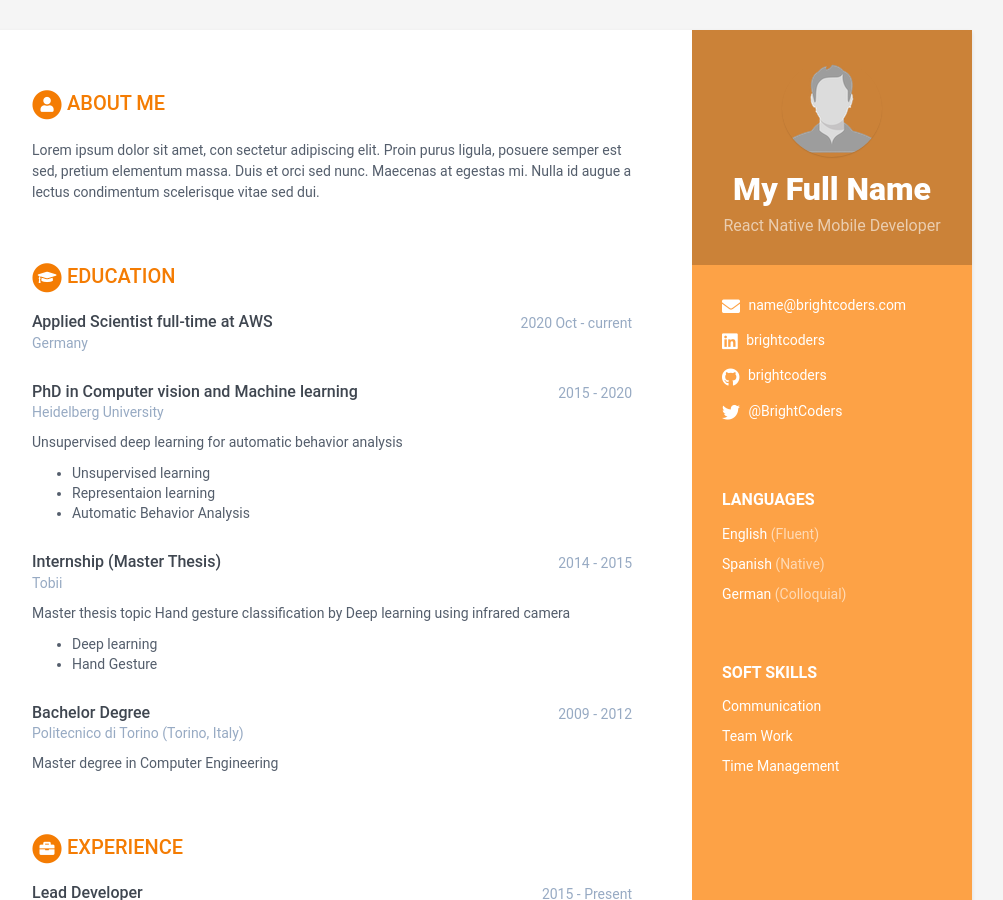
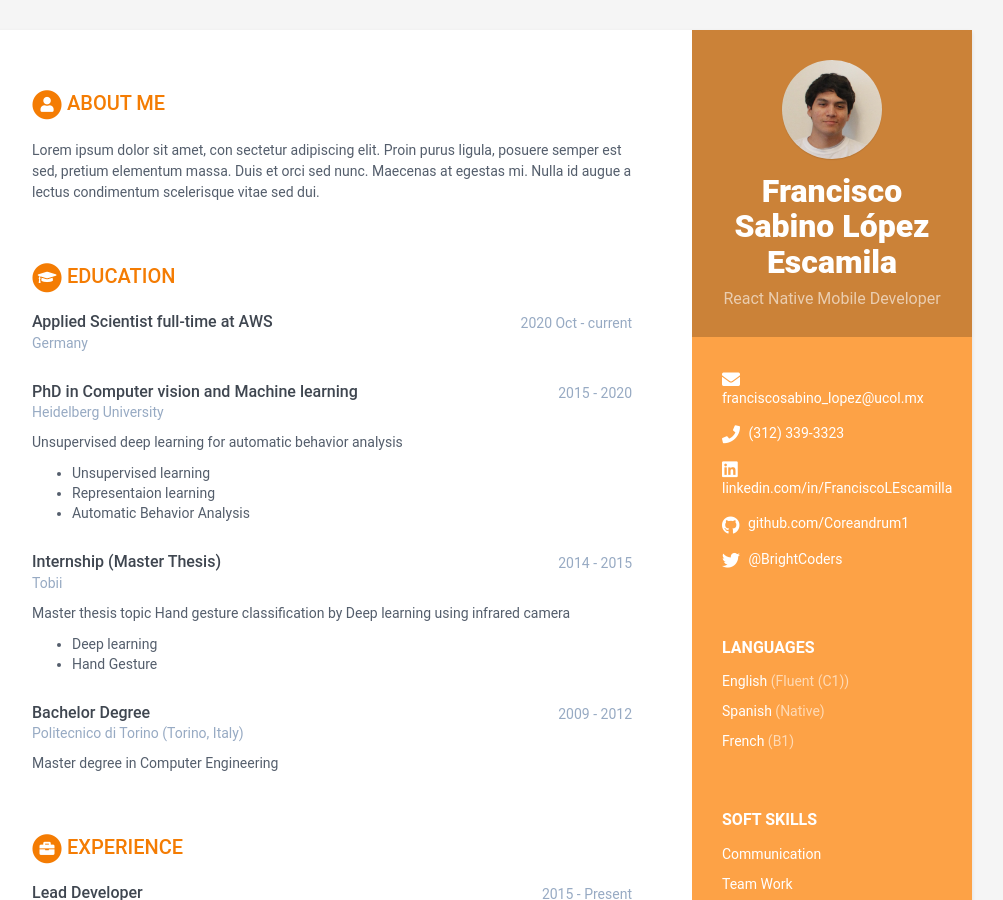
Before and after one commit to BC-MAR-21-RN/kata-resume-Coreandrum1, a Jekyll site: the page built from index.html, in a window 1280 px wide and 900 px high. Shown: the whole window, without its empty margins (168-1171 px from the left). Built offline with Jekyll 4.4.1, drawn with Linux system fonts in a browser that asks for light colours.

Commit message:
updated profile data

```diff
--- a/_data/data.yml
+++ b/_data/data.yml
@@ -7,16 +7,16 @@ sidebar:
   education: False # NO MODIFICAR
 
   # Profile information
-  name: My Full Name # Nombre completo
+  name: Francisco Sabino López Escamila # Nombre completo
   tagline: React Native Mobile Developer # React Native Mobile Developer ó Ruby on Rails Web Developer Según sea el caso
-  avatar: profile.png # Colocar una imagen con tu foto de 100x100 pixels dentro de /assets/images
+  avatar: profile.jpg # Colocar una imagen con tu foto de 100x100 pixels dentro de /assets/images
 
   # Actualiza tus datos de contacto
-  email: name@brightcoders.com
-  phone:
+  email: franciscosabino_lopez@ucol.mx
+  phone:  (312) 339-3323
   website: # No agregar http://
-  linkedin: brightcoders
-  github: brightcoders
+  linkedin: linkedin.com/in/FranciscoLEscamilla
+  github: github.com/Coreandrum1
   gitlab:
   bitbucket:
   twitter: '@BrightCoders'
@@ -27,13 +27,13 @@ sidebar:
   # Actualiza según los idiomas y nieles que tienes. Agrega o Elimina según sea necesario.
   languages:
     - idiom: English
-      level: Fluent # Utiliza el resultado de tu examen oficial, o el nivel de acuerdo al modelo Dreyfus
+      level: Fluent (C1) # Utiliza el resultado de tu examen oficial, o el nivel de acuerdo al modelo Dreyfus
 
     - idiom: Spanish
       level: Native # Utiliza el resultado de tu examen oficial, o el nivel de acuerdo al modelo Dreyfus
 
-    - idiom: German
-      level: Colloquial
+    - idiom: French
+      level: B1
 
   # Registra aquí tus soft skills. Agrega o elimina según sea necesario
   interests:
```
Also changed, not shown: assets/images/profile.jpg (added), assets/images/profile.png (deleted).
